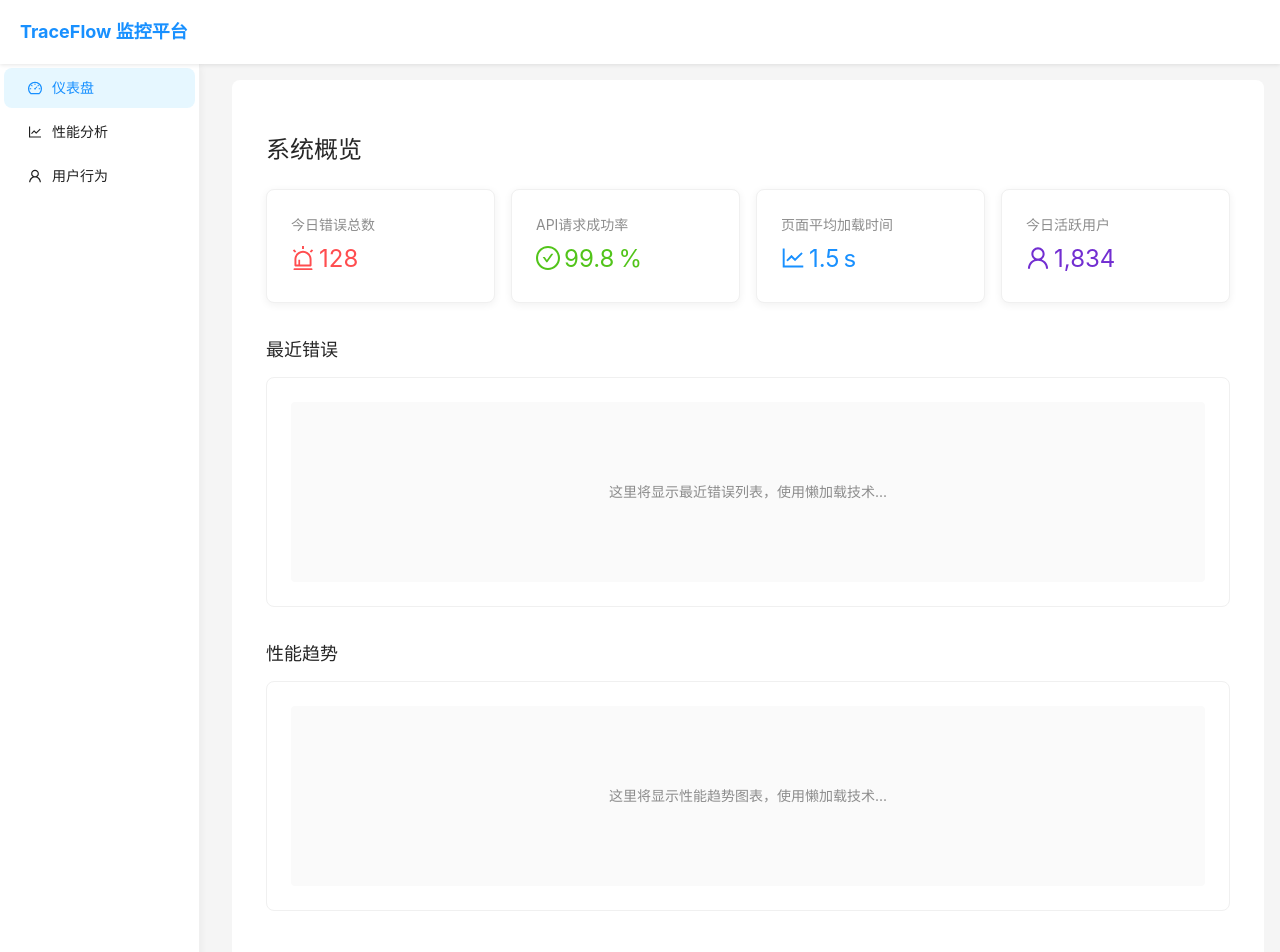
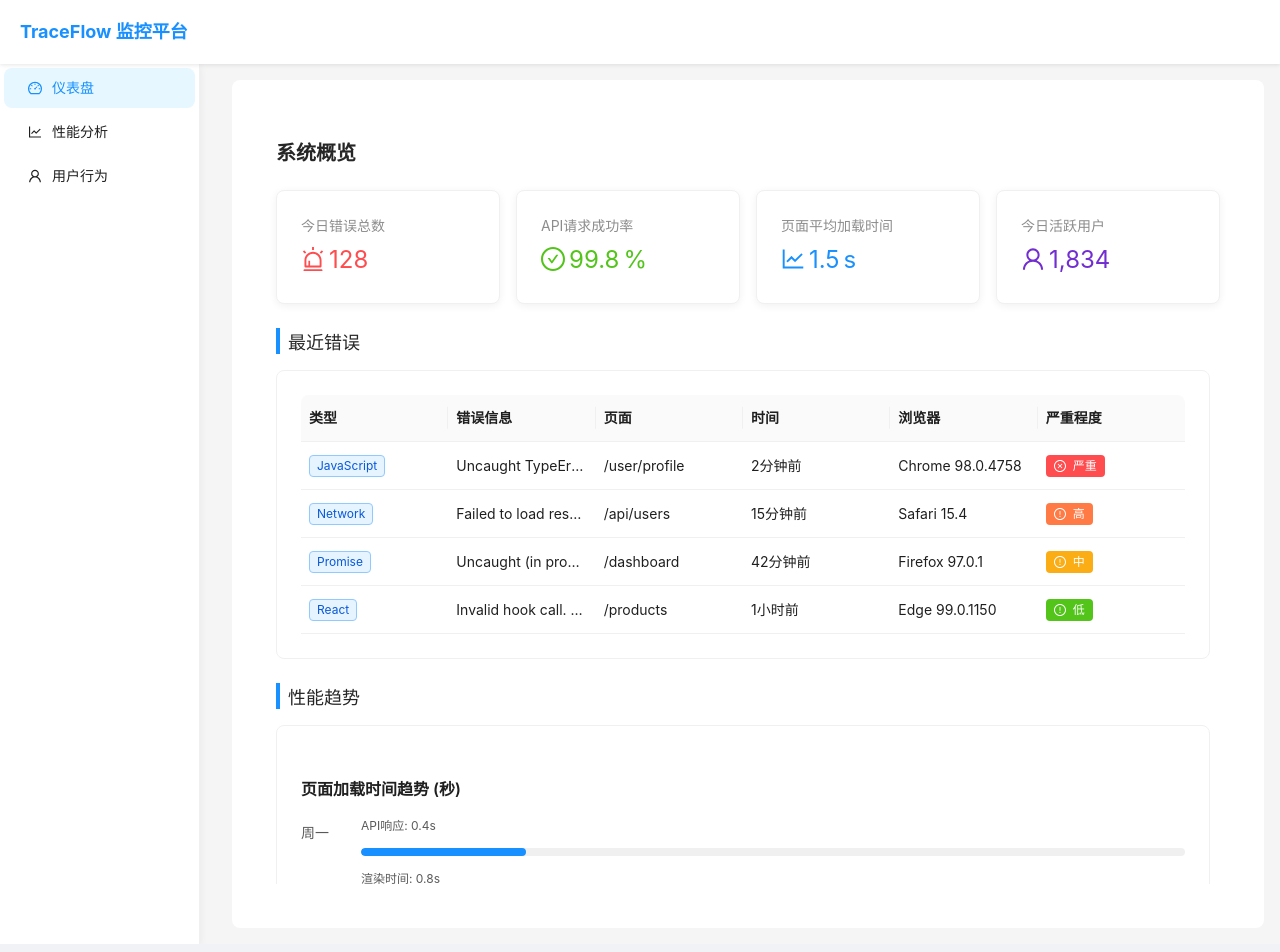
Before and after one commit to JiMei-University-Zhuang/TraceFlow, a React (Vite) app in the folder packages/trace-admin/: page /dashboard in a window 1280 px wide. Shown: the top 952 px of the page. Built offline with nearby package versions, Linux system fonts and the light colour scheme.

Commit message:
fix: 🐛 仪表盘添加mock数据示例

```diff
--- /dev/null
+++ b/packages/trace-admin/src/mock/dashboardMock.ts
@@ -0,0 +1,68 @@
+// 仪表盘模拟数据文件
+
+// 错误状态对应的标签颜色
+export const statusColors = {
+  critical: '#ff4d4f',
+  high: '#ff7a45',
+  medium: '#faad14',
+  low: '#52c41a',
+};
+
+// 最近错误的模拟数据
+export const recentErrorsData = [
+  {
+    key: '1',
+    type: 'JavaScript',
+    message: 'Uncaught TypeError: Cannot read property "length" of undefined',
+    url: '/user/profile',
+    time: '2分钟前',
+    browser: 'Chrome 98.0.4758',
+    status: 'critical',
+  },
+  {
+    key: '2',
+    type: 'Network',
+    message: 'Failed to load resource: the server responded with a status of 503',
+    url: '/api/users',
+    time: '15分钟前',
+    browser: 'Safari 15.4',
+    status: 'high',
+  },
+  {
+    key: '3',
+    type: 'Promise',
+    message: 'Uncaught (in promise) SyntaxError: Unexpected token < in JSON at position 0',
+    url: '/dashboard',
+    time: '42分钟前',
+    browser: 'Firefox 97.0.1',
+    status: 'medium',
+  },
+  {
+    key: '4',
+    type: 'React',
+    message: 'Invalid hook call. Hooks can only be called inside of the body of a function component',
+    url: '/products',
+    time: '1小时前',
+    browser: 'Edge 99.0.1150',
+    status: 'low',
+  },
+];
+
+// 性能趋势的模拟数据
+export const performanceData = [
+  { day: '周一', loadTime: 1.2, apiResponseTime: 0.4, renderTime: 0.8 },
+  { day: '周二', loadTime: 1.5, apiResponseTime: 0.5, renderTime: 1.0 },
+  { day: '周三', loadTime: 1.3, apiResponseTime: 0.4, renderTime: 0.9 },
+  { day: '周四', loadTime: 2.0, apiResponseTime: 0.7, renderTime: 1.3 },
+  { day: '周五', loadTime: 1.8, apiResponseTime: 0.6, renderTime: 1.2 },
+  { day: '周六', loadTime: 1.4, apiResponseTime: 0.5, renderTime: 0.9 },
+  { day: '周日', loadTime: 1.1, apiResponseTime: 0.3, renderTime: 0.8 },
+];
+
+// 统计数据
+export const statisticsData = {
+  errorCount: 128,
+  successRate: 99.8,
+  avgLoadTime: 1.5,
+  activeUsers: 1834,
+};
--- a/packages/trace-admin/src/pages/Dashboard/index.module.less
+++ b/packages/trace-admin/src/pages/Dashboard/index.module.less
@@ -1,35 +1,114 @@
 .container {
-  padding: 10px;
+  height: 100vh;
+  overflow-y: auto;
+  display: flex;
+  flex-direction: column;
+  padding: 20px;
 }
 
 .title {
-  font-size: 24px;
-  font-weight: 500;
   margin-bottom: 24px;
-  color: #262626;
+  font-size: 20px;
+  font-weight: bold;
+  color: rgba(0, 0, 0, 0.85);
+}
+
+.statsRow {
+  flex-shrink: 0;
+}
+
+.contentSection {
+  flex: 1;
+  overflow-y: auto;
+  padding-right: 10px;
+
+  /* 自定义滚动条样式 */
+  &::-webkit-scrollbar {
+    width: 6px;
+    height: 6px;
+  }
+
+  &::-webkit-scrollbar-thumb {
+    background: #d9d9d9;
+    border-radius: 3px;
+
+    &:hover {
+      background: #bfbfbf;
+    }
+  }
+
+  &::-webkit-scrollbar-track {
+    background: #f5f5f5;
+    border-radius: 3px;
+  }
 }
 
 .card {
+  height: 100%;
   box-shadow: 0 2px 8px rgba(0, 0, 0, 0.06);
-  border-radius: 8px;
   transition: all 0.3s;
 
   &:hover {
-    transform: translateY(-4px);
-    box-shadow: 0 4px 12px rgba(0, 0, 0, 0.12);
+    box-shadow: 0 4px 16px rgba(0, 0, 0, 0.1);
+    transform: translateY(-2px);
   }
 }
 
 .sectionTitle {
   font-size: 18px;
   font-weight: 500;
-  margin: 32px 0 16px;
-  color: #262626;
+  margin-top: 24px;
+  margin-bottom: 16px;
+  color: rgba(0, 0, 0, 0.85);
+  padding-left: 8px;
+  border-left: 4px solid @primary-color;
 }
 
-.errorList, .performanceChart {
+.errorList {
   margin-bottom: 24px;
-  border-radius: 8px;
+  overflow: auto;
+
+  :global(.ant-table-tbody > tr:hover > td) {
+    background-color: lighten(@primary-color, 39%);
+  }
+}
+
+.performanceChart {
+  margin-bottom: 24px;
+}
+
+.chartContainer {
+  display: flex;
+  flex-direction: column;
+  margin-top: 16px;
+}
+
+.chartItem {
+  display: flex;
+  margin-bottom: 16px;
+}
+
+.chartDay {
+  width: 60px;
+  font-weight: 500;
+  color: rgba(0, 0, 0, 0.65);
+  line-height: 32px;
+}
+
+.chartBar {
+  flex: 1;
+}
+
+.barItem {
+  margin-bottom: 8px;
+}
+
+.barLabel {
+  display: flex;
+  justify-content: space-between;
+  color: rgba(0, 0, 0, 0.65);
+  margin-bottom: 4px;
+  font-size: 12px;
 }
 
 .placeholder {
--- a/packages/trace-admin/src/pages/Dashboard/index.tsx
+++ b/packages/trace-admin/src/pages/Dashboard/index.tsx
@@ -1,47 +1,122 @@
 import React from 'react';
-import { Card, Row, Col, Statistic } from 'antd';
-import { AlertOutlined, CheckCircleOutlined, LineChartOutlined, UserOutlined } from '@ant-design/icons';
+import { Card, Row, Col, Statistic, Table, Typography, Tag, Progress } from 'antd';
+import { AlertOutlined, CheckCircleOutlined, LineChartOutlined, UserOutlined, ExclamationCircleOutlined, CloseCircleOutlined } from '@ant-design/icons';
 
 // 导入模块化样式
 import styles from './index.module.less';
 
+// 导入模拟数据
+import { recentErrorsData, performanceData, statusColors, statisticsData } from '@/mock/dashboardMock';
+
 const Dashboard: React.FC = () => {
+  // 错误列表的表格列
+  const errorColumns = [
+    {
+      title: '类型',
+      dataIndex: 'type',
+      key: 'type',
+      render: (text: string) => <Tag color="blue">{text}</Tag>,
+    },
+    {
+      title: '错误信息',
+      dataIndex: 'message',
+      key: 'message',
+      ellipsis: true,
+    },
+    {
+      title: '页面',
+      dataIndex: 'url',
+      key: 'url',
+      ellipsis: true,
+    },
+    {
+      title: '时间',
+      dataIndex: 'time',
+      key: 'time',
+    },
+    {
+      title: '浏览器',
+      dataIndex: 'browser',
+      key: 'browser',
+    },
+    {
+      title: '严重程度',
+      dataIndex: 'status',
+      key: 'status',
+      render: (status: string) => {
+        let icon = <ExclamationCircleOutlined />;
+        if (status === 'critical') {
+          icon = <CloseCircleOutlined />;
+        }
+
+        return (
+          <Tag color={statusColors[status as keyof typeof statusColors]} icon={icon}>
+            {status === 'critical' ? '严重' : status === 'high' ? '高' : status === 'medium' ? '中' : '低'}
+          </Tag>
+        );
+      },
+    },
+  ];
+
   return (
     <div className={styles.container}>
       <h1 className={styles.title}>系统概览</h1>
 
-      <Row gutter={[16, 16]}>
+      <Row gutter={[16, 16]} className={styles.statsRow}>
         <Col xs={24} sm={12} md={6}>
           <Card className={styles.card}>
-            <Statistic title="今日错误总数" value={128} valueStyle={{ color: '#ff4d4f' }} prefix={<AlertOutlined />} />
+            <Statistic title="今日错误总数" value={statisticsData.errorCount} valueStyle={{ color: '#ff4d4f' }} prefix={<AlertOutlined />} />
           </Card>
         </Col>
         <Col xs={24} sm={12} md={6}>
           <Card className={styles.card}>
-            <Statistic title="API请求成功率" value={99.8} precision={1} valueStyle={{ color: '#52c41a' }} prefix={<CheckCircleOutlined />} suffix="%" />
+            <Statistic title="API请求成功率" value={statisticsData.successRate} precision={1} valueStyle={{ color: '#52c41a' }} prefix={<CheckCircleOutlined />} suffix="%" />
           </Card>
         </Col>
         <Col xs={24} sm={12} md={6}>
           <Card className={styles.card}>
-            <Statistic title="页面平均加载时间" value={1.5} precision={1} valueStyle={{ color: '#1890ff' }} prefix={<LineChartOutlined />} suffix="s" />
+            <Statistic title="页面平均加载时间" value={statisticsData.avgLoadTime} precision={1} valueStyle={{ color: '#1890ff' }} prefix={<LineChartOutlined />} suffix="s" />
           </Card>
         </Col>
         <Col xs={24} sm={12} md={6}>
           <Card className={styles.card}>
-            <Statistic title="今日活跃用户" value={1834} valueStyle={{ color: '#722ed1' }} prefix={<UserOutlined />} />
+            <Statistic title="今日活跃用户" value={statisticsData.activeUsers} valueStyle={{ color: '#722ed1' }} prefix={<UserOutlined />} />
           </Card>
         </Col>
       </Row>
 
+      <div className={styles.contentSection}>
         <div className={styles.sectionTitle}>最近错误</div>
         <Card className={styles.errorList}>
-        <div className={styles.placeholder}>这里将显示最近错误列表，使用懒加载技术...</div>
+          <Table dataSource={recentErrorsData} columns={errorColumns} pagination={false} size="middle" />
         </Card>
 
         <div className={styles.sectionTitle}>性能趋势</div>
         <Card className={styles.performanceChart}>
-        <div className={styles.placeholder}>这里将显示性能趋势图表，使用懒加载技术...</div>
+          <Typography.Title level={5}>页面加载时间趋势 (秒)</Typography.Title>
+          <div className={styles.chartContainer}>
+            {performanceData.map((item, index) => (
+              <div key={index} className={styles.chartItem}>
+                <div className={styles.chartDay}>{item.day}</div>
+                <div className={styles.chartBar}>
+                  <div className={styles.barItem}>
+                    <div className={styles.barLabel}>API响应: {item.apiResponseTime}s</div>
+                    <Progress percent={item.apiResponseTime * 50} status="active" showInfo={false} strokeColor="#1890ff" />
+                  </div>
+                  <div className={styles.barItem}>
+                    <div className={styles.barLabel}>渲染时间: {item.renderTime}s</div>
+                    <Progress percent={item.renderTime * 50} status="active" showInfo={false} strokeColor="#52c41a" />
+                  </div>
+                  <div className={styles.barItem}>
+                    <div className={styles.barLabel}>总加载时间: {item.loadTime}s</div>
+                    <Progress percent={item.loadTime * 33} status="active" showInfo={false} strokeColor="#722ed1" />
+                  </div>
+                </div>
+              </div>
+            ))}
+          </div>
         </Card>
+      </div>
     </div>
   );
 };
```
Lines whose indentation alone changed are shown as unchanged.
